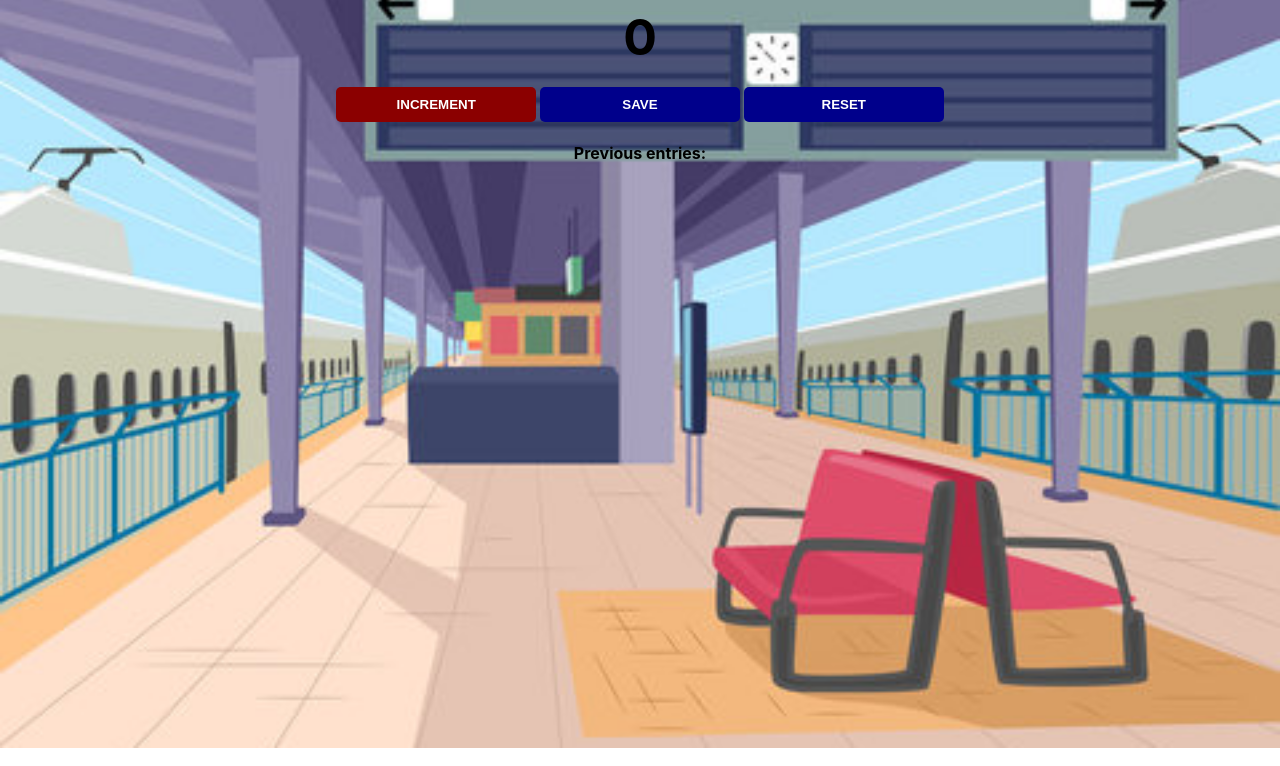
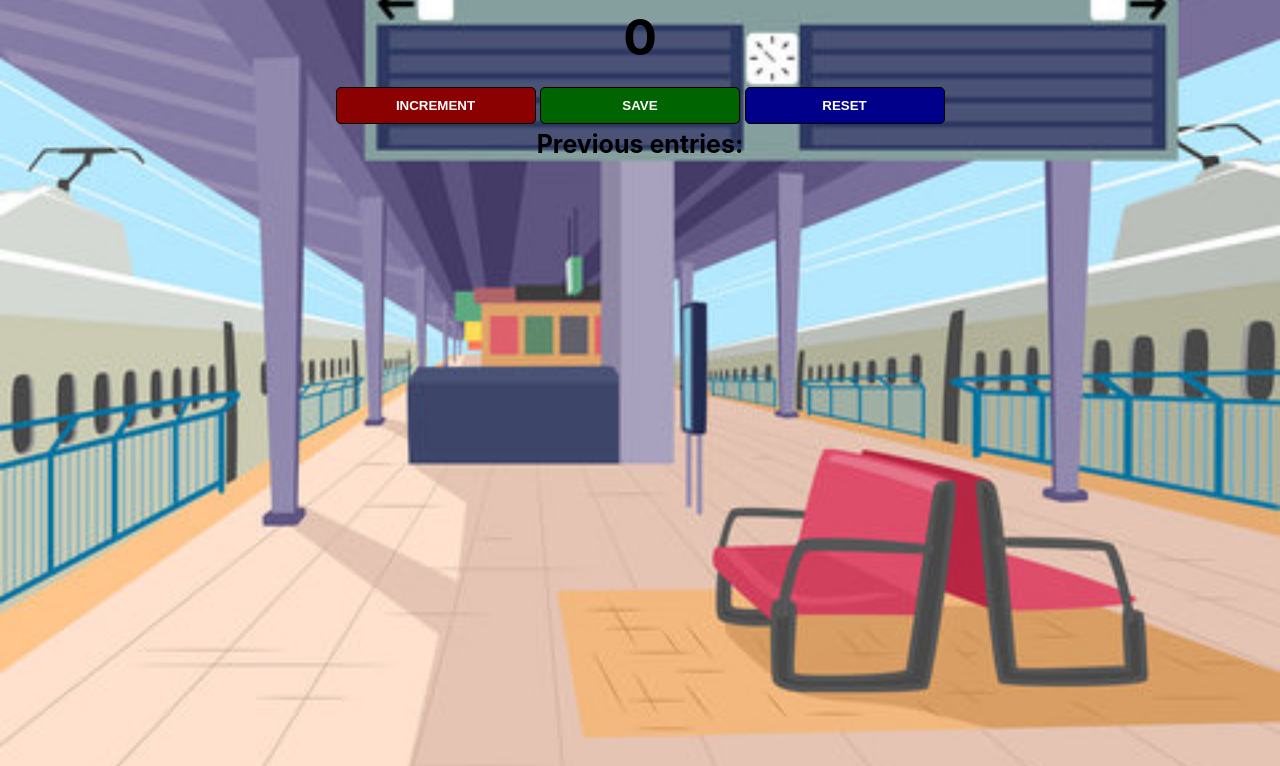
Before and after one commit to MuradHemani/passenger-counter, a plain HTML site: page index.html in a window 1280 px wide. Shown: the part 52-818 px from the top of the page. Drawn offline with Linux system fonts and the light colour scheme.

Commit message:
Updating files

```diff
--- a/index.css
+++ b/index.css
@@ -2,8 +2,16 @@ body {
     background-image: url("station.jpg");
     background-size: cover;
     font-family: -apple-system, BlinkMacSystemFont, 'Segoe UI', Roboto, Oxygen, Ubuntu, Cantarell, 'Open Sans', 'Helvetica Neue', sans-serif;
-    font-weight: bold;
     text-align: center;
+    height: 100vh;
+}
+
+.contianer {
+    background: white;
+    max-width: 80%;
+    margin: auto;
+    border: 3px solid black;
+    border-radius: 10px;
 }
 
 h1 {
@@ -17,8 +25,16 @@ h2 {
     margin-bottom: 20px;
 }
 
+p {
+    font-size: 25px;
+    margin-top: 0;
+    margin-bottom: 20px;
+    text-align: center;
+    font-weight: bold;
+}
+
 button {
-    border: none;
+    border: 1px solid black;
     padding-top: 10px;
     padding-bottom: 10px;
     color: rgb(255, 255, 255);
@@ -36,6 +52,6 @@ button {
     background: darkgreen;
 }
 
-#save-btn {
-    background: rgb(0, 0, 139);
+#reset-btn {
+    background: darkblue;
 }
--- a/index.html
+++ b/index.html
@@ -9,12 +9,14 @@
 </head>
 
 <body>
-    <h1>People entered:</h1>
-    <h2 id="count-el">0</h2>
-    <button id="increment-btn" onclick="increment()">INCREMENT</button>
-    <button id="save-btn" onclick="save()">SAVE</button>
-    <button id="save-btn" onclick="reset()">RESET</button>
-    <p id="save-el">Previous entries: </p>
+    <div class="container">
+        <h1>People entered:</h1>
+        <h2 id="count-el">0</h2>
+        <button id="increment-btn" onclick="increment()">INCREMENT</button>
+        <button id="save-btn" onclick="save()">SAVE</button>
+        <button id="reset-btn" onclick="reset()">RESET</button>
+        <p id="save-el">Previous entries: </p>
+    </div>
     <script src="./index.js">
     </script>
 </body>
```
